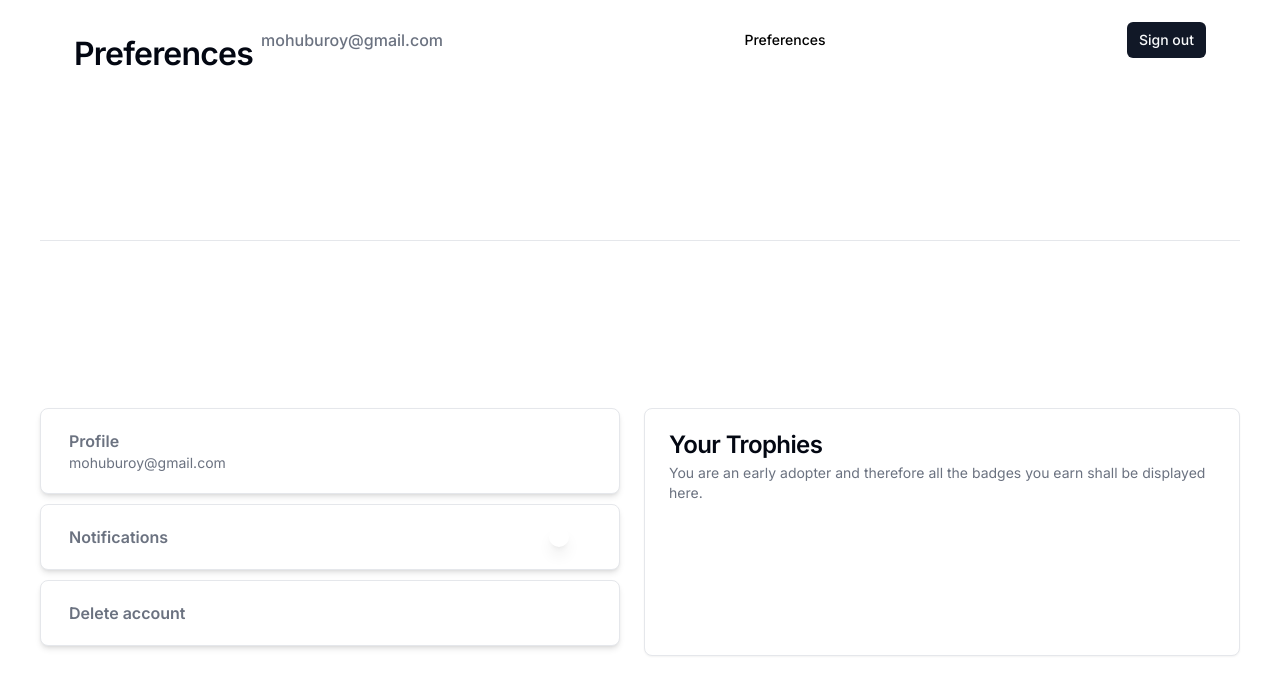
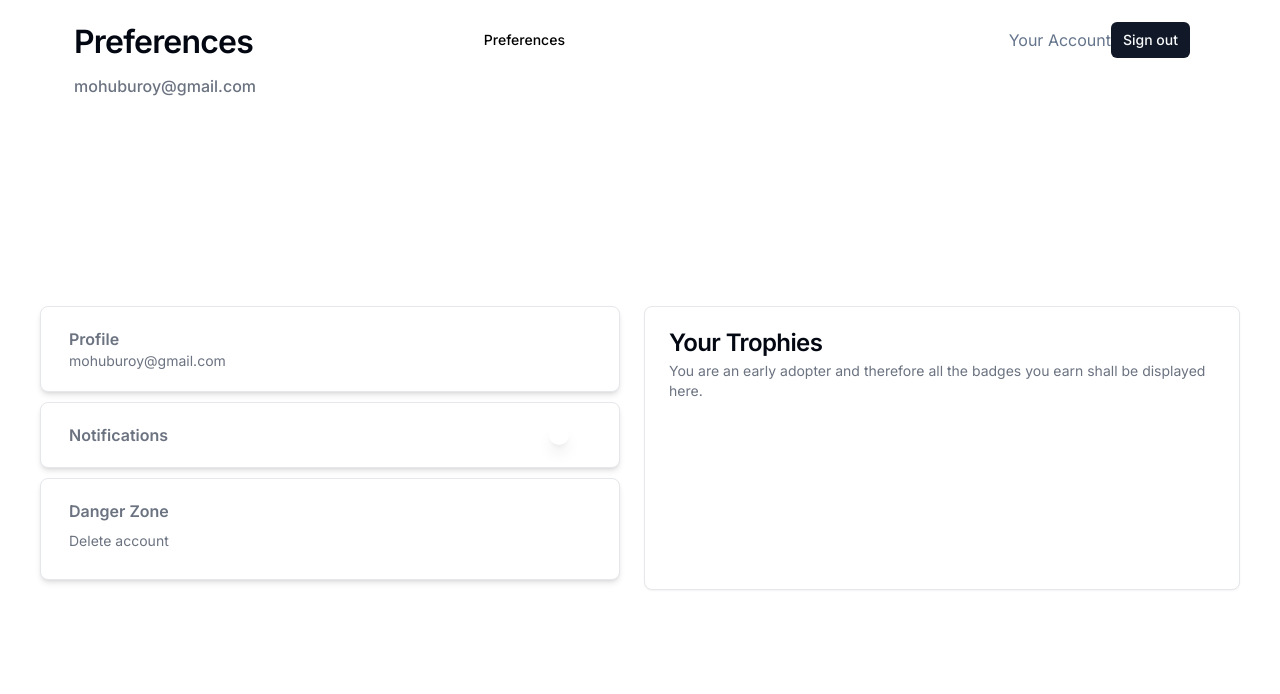
Before and after one commit to Clearpath-HQ/Clearpath_frontend, a Next.js app in the folder clearpath/: page /1/preferences in a window 1280 px wide. Shown: the top 694 px of the page. Built offline with nearby package versions, Linux system fonts and the light colour scheme.

Commit message:
fix merge conflicts

```diff
--- a/clearpath/app/[dashboard]/preferences/page.tsx
+++ b/clearpath/app/[dashboard]/preferences/page.tsx
@@ -1,6 +1,9 @@
+// @ts-ignore
 "use client";
-import React, { useState } from "react";
+import styled from 'styled-components';
+import { CSSProperties, useState } from 'react';
 import { Switch } from "@/components/ui/switch";
+import './page.css';
 import {
   Dialog,
   DialogContent,
@@ -9,21 +12,26 @@ import {
   DialogHeader,
   DialogTitle,
   DialogTrigger,
-} from "@/components/ui/dialog";
-import { Input } from "@/components/ui/input";
-import { Label } from "@/components/ui/label";
+} from "@/components/ui/dialog"
 import {
-  Card,
-  CardHeader,
-  CardContent,
-  CardTitle,
-  CardDescription,
-  CardFooter,
-} from "@/components/ui/card";
-import TicketCard from "@/components/component/ticketCard";
-import { Button } from "@/components/ui/button";
-import { Separator } from "@/components/ui/separator";
-import Link from "next/link";
+  AlertDialog,
+  AlertDialogAction,
+  AlertDialogCancel,
+  AlertDialogContent,
+  AlertDialogDescription,
+  AlertDialogFooter,
+  AlertDialogHeader,
+  AlertDialogTitle,
+  AlertDialogTrigger,
+} from "@/components/ui/alert-dialog"
+import TicketCard from "@/components/component/ticketCard"
+import { Separator } from "@/components/ui/separator"
+import Link from "next/link"
+import { Input } from "@/components/ui/input"
+import { Button } from "@/components/ui/button"
+import { Label } from "@/components/ui/label"
+import {Card, CardHeader, CardContent, CardTitle, CardDescription, CardFooter} from "@/components/ui/card"
+import { Heading4 } from 'lucide-react';
 
 export default function Preferences() {
   const [isEnabled, setIsEnabled] = useState(false);
@@ -42,7 +50,7 @@ export default function Preferences() {
       <main className="flex-1 overflow-auto grid flex-1 items-start gap-4 p-4 sm:px-6 sm:py-0 md:gap-8">
       <header className="flex h-16 w-full items-center justify-center px-4 md:px-6">
       <div className="mx-auto max-w-[1132px] flex w-full items-center justify-between">
-        <div className="flex items-center gap-2">
+        <div className="flex flex-col items-start">
         <h1 className="py-4 text-[32px] font-semibold leading-none tracking-tight md:pt-11 text-gray-950">
               Preferences
             </h1>
@@ -53,13 +61,12 @@ export default function Preferences() {
             Preferences
           </Link>
         </nav>
-        <div className="flex items-center gap-2">
+        <div className="flex items-center p-4">
+        <p className="your-account">Your Account</p>
           <Button size="sm">Sign out</Button>
         </div>
       </div>
-
     </header>
-    <Separator className="border-t-1 mx-auto  border-zinc-100 " />
 
         <div className="grid grid-cols-1 md:grid-cols-2 gap-2">
 
@@ -133,13 +140,33 @@ export default function Preferences() {
               <h2 className="text-base font-semibold text-gray-500">
                 Notifications
               </h2>
-
               <Switch />
             </div>
-            <button className="flex px-7 py-5 bg-white border border-gray-200 rounded-lg shadow-md mb-2.5">
+            <button className="flex flex-col items-start px-7 py-5 bg-white border border-gray-200 rounded-lg shadow-md mb-2.5 ">
               <h2 className="text-base font-semibold text-gray-500">
+                Danger Zone
+              </h2>
+              <AlertDialog>
+            <AlertDialogTrigger>
+              <div className="py-2">
+              <h4 className="text-sm text-gray-500">
                 Delete account
-              </h2>
+              </h4>
+            </div></AlertDialogTrigger>
+            <AlertDialogContent>
+              <AlertDialogHeader>
+                <AlertDialogTitle>Delete account?</AlertDialogTitle>
+                <AlertDialogDescription>
+                  This action cannot be undone. This will permanently delete your account
+                  and remove your data from our servers.
+                </AlertDialogDescription>
+              </AlertDialogHeader>
+              <AlertDialogFooter>
+                <AlertDialogCancel>Cancel</AlertDialogCancel>
+                <AlertDialogAction>Continue</AlertDialogAction>
+              </AlertDialogFooter>
+            </AlertDialogContent>
+          </AlertDialog>
             </button>
           </div>
           <TicketCard />
@@ -148,3 +175,19 @@ export default function Preferences() {
     </div>
   );
 }
+
+const parentStyle: CSSProperties = {
+  display: 'flex',
+  flexDirection: 'row',
+  alignItems: 'center',
+  justifyContent: 'center',
+
+
+};
+const containerStyle: CSSProperties = {
+  display: 'flex',
+  flexDirection: 'column',
+  alignItems: 'center',
+  justifyContent: 'center',
+
+};
```
